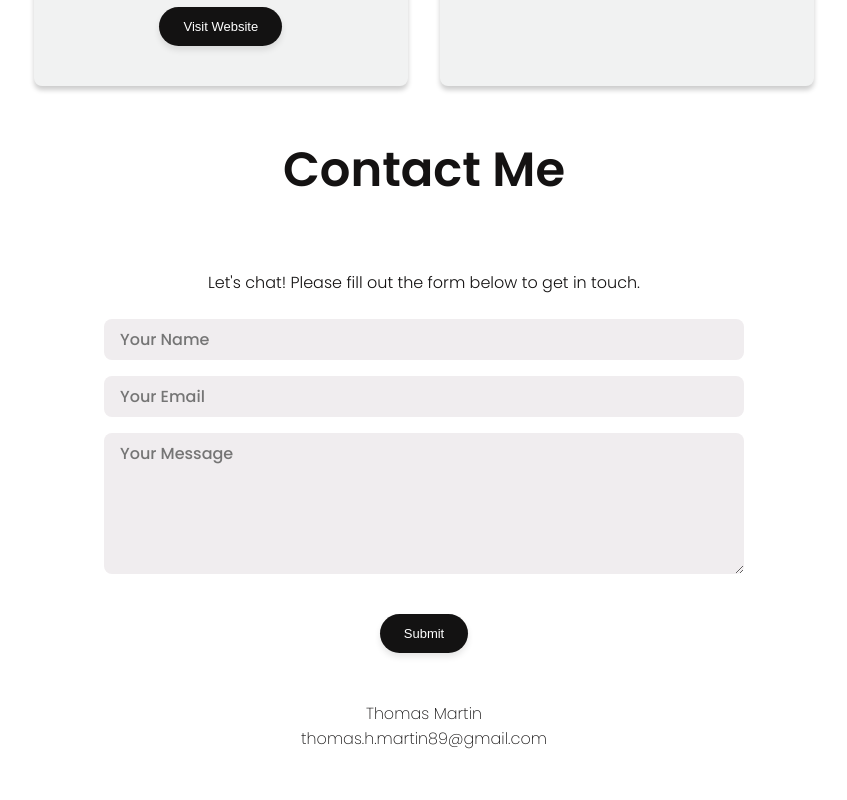
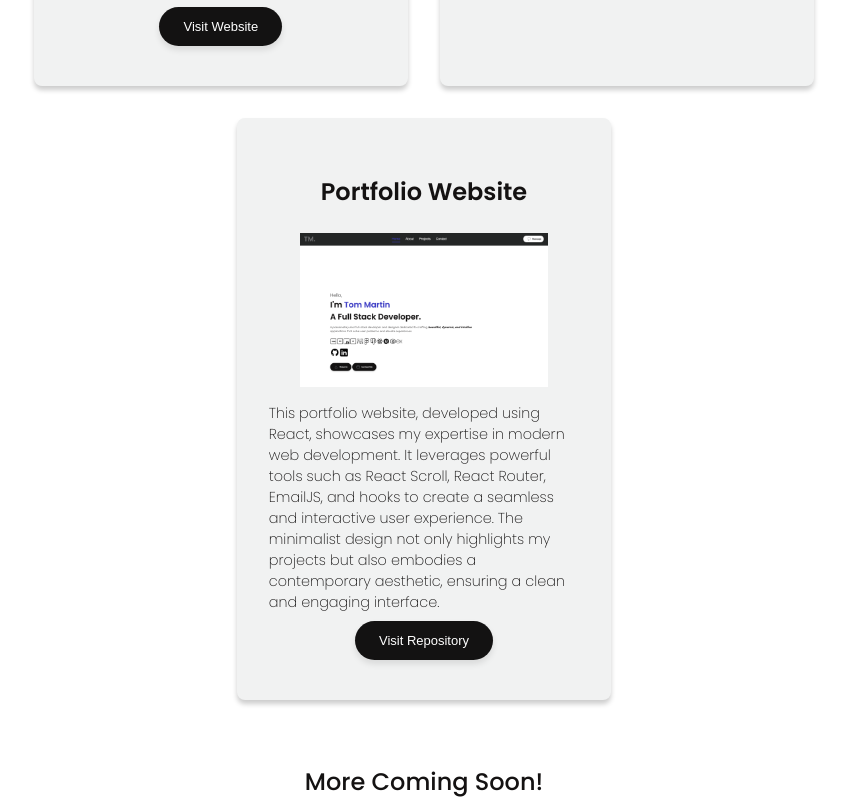
Before and after one commit to TommyMart/react-portfolio, a React (Create React App) app: page / in a window 1280 px wide. Shown: the part 3500-4300 px from the top of the page, without its empty margins (216-1063 px from the left). Built offline with nearby package versions, Linux system fonts and the light colour scheme.

Commit message:
Updated projects

```diff
--- a/src/components/Intro/intro.js
+++ b/src/components/Intro/intro.js
@@ -15,13 +15,14 @@ import github from '../../assets/github.png'
 import linkedin from '../../assets/linkedin.png'
 import download from '../../assets/download.png'
 import mail from '../../assets/mail.png'
+// import profilePic from '../../assets/profile-pic.jpeg'
 
 
 
 const Intro = () => {
   return (
     <section id="intro" >
-
+      {/* <img src={profilePic} alt='' className='profilePic'></img> */}
         <div className='introContent'>
             <span className='hello'>Hello, </span>
             <span className='introText'>I'm <span className='introName'>Tom Martin</span> <br />A Full Stack Developer.</span>
--- a/src/components/projects/projects.css
+++ b/src/components/projects/projects.css
@@ -139,6 +139,17 @@
   border-radius: 2rem;
 }
 
+.alertMessage {
+  font-size: 1.5rem;
+  margin-top: 3rem;
+  transition: all 0.3s ease;
+}
+
+.alertMessage:hover {
+  transform: translateY(+2px);
+  font-size: 2rem;
+}
+
 @media screen and (max-width: 530px) {
   .projectBar {
     width: 100vw;
--- a/src/components/projects/projects.js
+++ b/src/components/projects/projects.js
@@ -4,6 +4,7 @@ import api from '../../assets/api.png'
 import pythonApp from '../../assets/highscores.png'
 import pokemon from '../../assets/pokemon.png'
 import diceRoller from '../../assets/diceRollingApp.png'
+import portfolio from '../../assets/react-portfolio.png'
 
 
 import React from 'react'
@@ -58,8 +59,20 @@ const Projects = () => {
                     </a>
                 </div>
             </div>
+            <div className='projectBar'>
+
+                <div className='projectBarText'>
+                    <h2 className='projectTitle'>Portfolio Website</h2>
+                    <img src={portfolio} alt='' className='projectBarImg'></img>
+                    <p className='projectDesc'>This portfolio website, developed using React, showcases my expertise in modern web development. It leverages powerful tools such as React Scroll, React Router, EmailJS, and hooks to create a seamless and interactive user experience. The minimalist design not only highlights my projects but also embodies a contemporary aesthetic, ensuring a clean and engaging interface.</p>
+                    <a href="https://github.com/TommyMart/react-portfolio" target="_blank" rel="noopener noreferrer">
+                    <button className='repoBtn'>Visit Repository</button>
+                    </a>
+                </div>
+            </div>
+
         </div>
-
+        <div className='alertMessage'><p>More Coming Soon!</p></div>
     </section>
   )
 }
```
Also changed, not shown: src/components/Intro/intro.css (+8 -0 lines), src/assets/react-portfolio.png (added), 12 other files (tests, documents, lock files or other folders).
